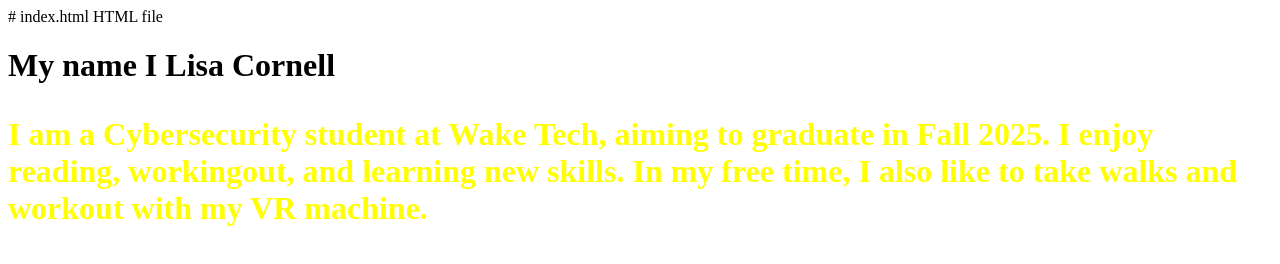
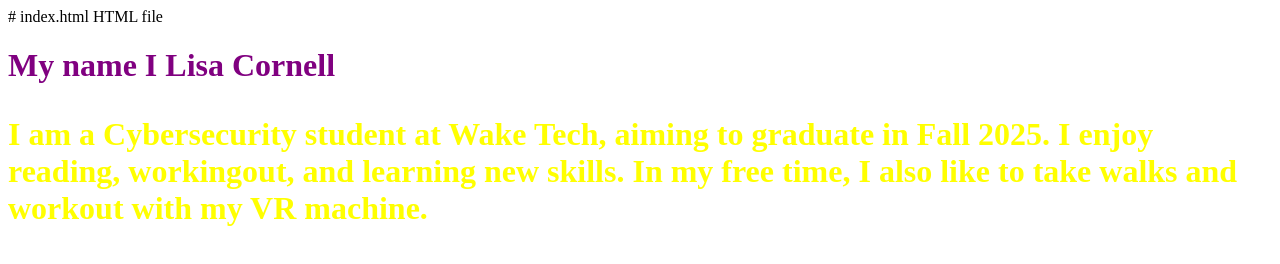
Before and after one commit to Quadmom/Cornell.github.io, a plain HTML site: page index.html in a window 1280 px wide. Drawn offline with Linux system fonts and the light colour scheme.

Commit message:
Update index.html

```diff
--- a/index.html
+++ b/index.html
@@ -6,7 +6,7 @@
 <title>My Personal Introduction></title>
 <style>
     body {backgroun-color: #FFFFFF;}
-    h1 {color: #8000080;}
+    h1 {color: #800080;}
 p { color: #FFFF00;}
 </style>
 </head>
```
